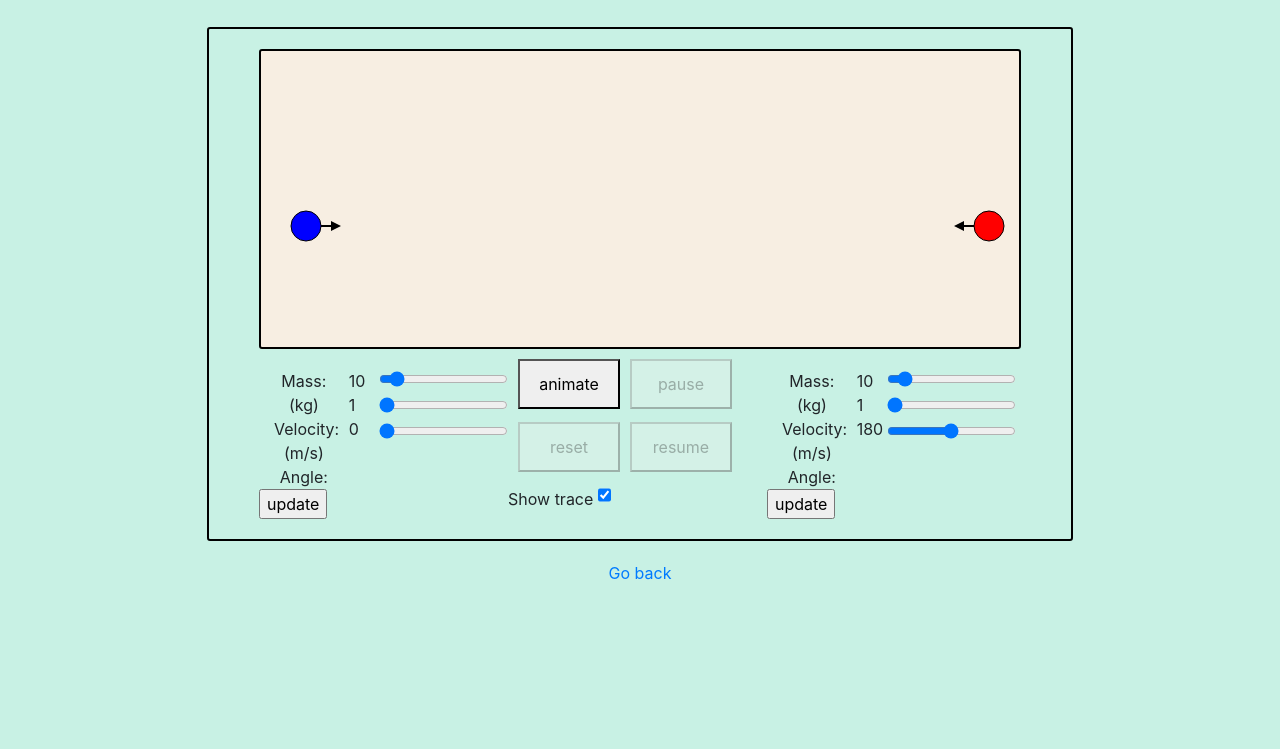
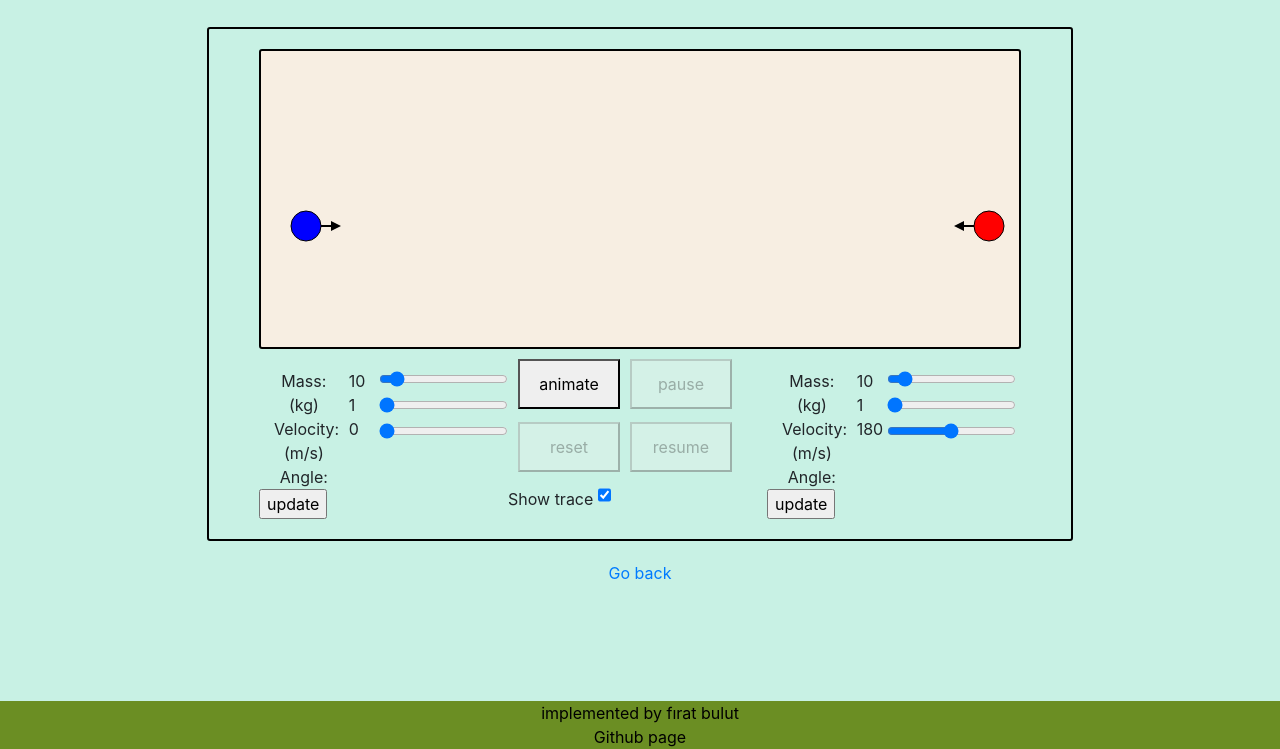
Before and after one commit to firatbulut19/svg-animation, a website: page motion/2d-collision/2d-collision.html in a window 1280 px wide. Shown: the part 51-800 px from the top of the page. Drawn offline with nearby package versions, Linux system fonts and the light colour scheme.

Commit message:
added footer to every page

```diff
--- a/motion/2d-collision/2d-collision.html
+++ b/motion/2d-collision/2d-collision.html
@@ -137,5 +137,9 @@
   <script src="https://stackpath.bootstrapcdn.com/bootstrap/4.3.1/js/bootstrap.min.js" integrity="sha384-JjSmVgyd0p3pXB1rRibZUAYoIIy6OrQ6VrjIEaFf/nJGzIxFDsf4x0xIM+B07jRM" crossorigin="anonymous"></script>
   <script src="2d-collision.js"></script>
 </body>
+<footer>
+  implemented by fırat bulut <br>
+  <a href="https://github.com/firatbulut19/svg-animation" style="color:black">Github page</a>
 
+</footer>
 </html>
--- a/style.css
+++ b/style.css
@@ -77,7 +77,7 @@ footer {
   left: 0;
   bottom: 0;
   width: 100%;
-  height: 100px;
+  height: auto;
   background-color: olivedrab;
   color: black;
   text-align: center;
```
Also changed, not shown: motion/basic-motion/basic-motion.html (+4 -0 lines), motion/plane/plane.html (+4 -0 lines), motion/throws/throws.html (+4 -0 lines), operations/division/division.html (+4 -0 lines).
